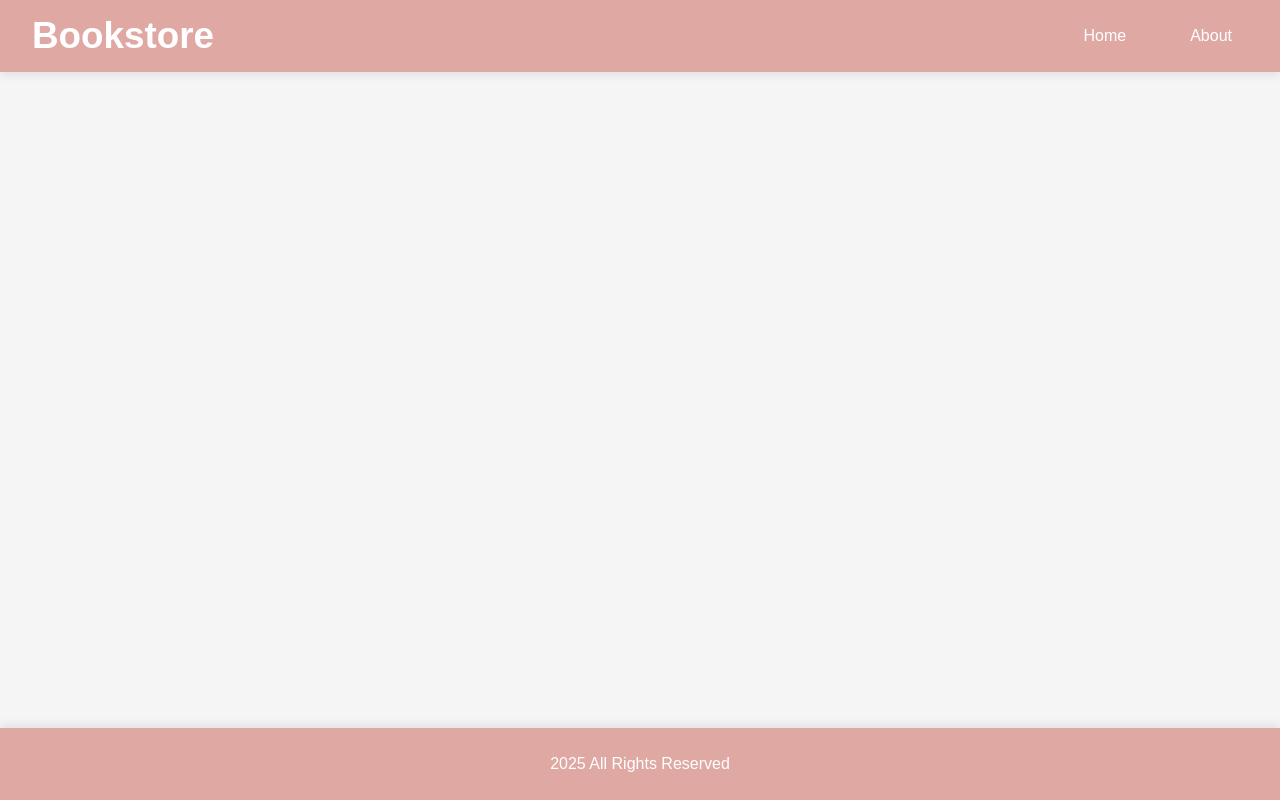
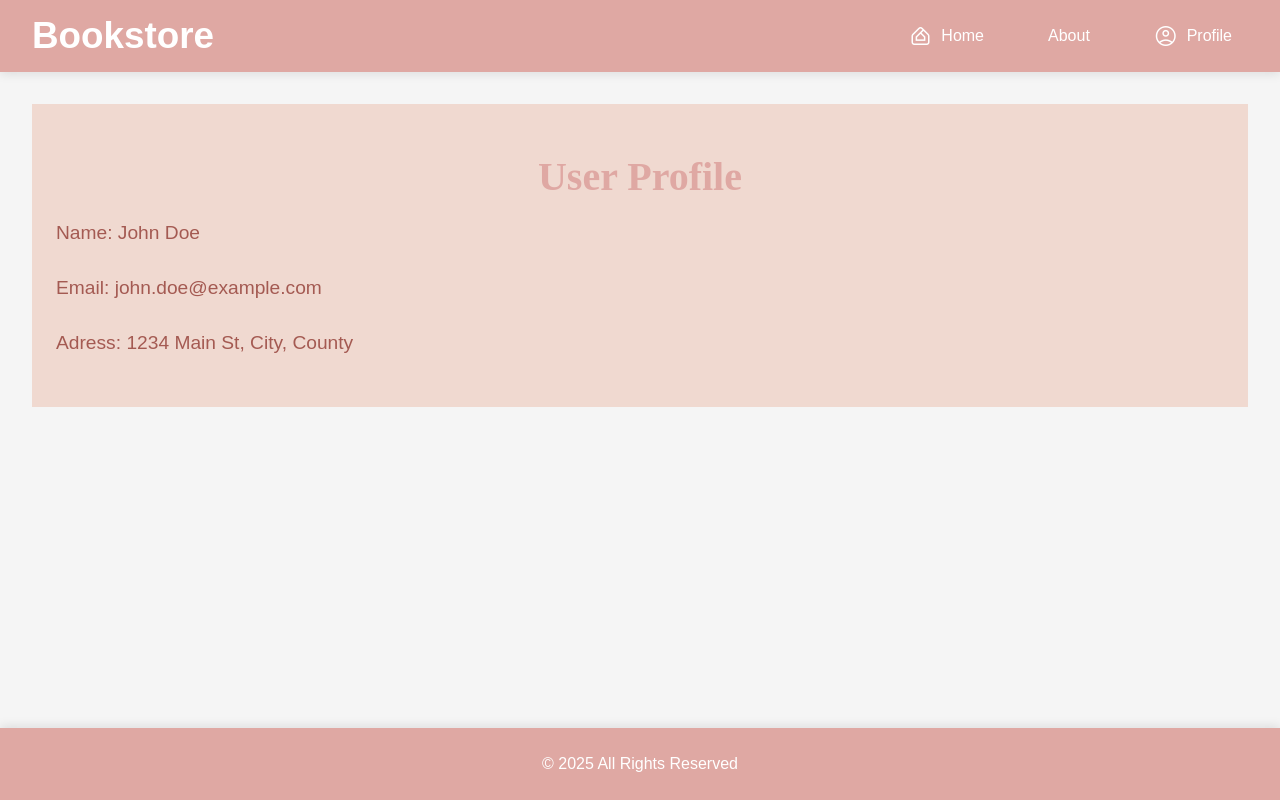
Before and after one commit to khuynh134/Bookstore, a React (Vite) app: page /profile in a window 1280 px wide. Built offline with nearby package versions, Linux system fonts and the light colour scheme.

Commit message:
added icons and made a profile page

```diff
--- a/index.html
+++ b/index.html
@@ -4,7 +4,10 @@
     <meta charset="UTF-8" />
     <link rel="icon" type="image/svg+xml" href="/vite.svg" />
     <meta name="viewport" content="width=device-width, initial-scale=1.0" />
-    <title>project-449</title>
+
+    <link href="https://fonts.googleapis.com/css2?family=Material+Symbols+Outlined" rel="stylesheet" />
+
+    <title>CPSC 449 Bookstore</title>
   </head>
   <body>
     <div id="root"></div>
--- a/package.json
+++ b/package.json
@@ -12,6 +12,7 @@
   "dependencies": {
     "react": "^19.1.1",
     "react-dom": "^19.1.1",
+    "react-icons": "^5.5.0",
     "react-router-dom": "^7.9.3"
   },
   "devDependencies": {
--- a/src/App.css
+++ b/src/App.css
@@ -64,6 +64,26 @@ body {
   transform: translateY(-2px);
 }
 
+.profile-link {
+  display: flex;
+  align-items: center;
+  gap : 0.55rem;
+}
+
+.home-icon-link{
+  display: flex;
+  align-items: center;
+  gap : 0.55rem;
+}
+
+.material-symbols-outlined {
+  font-variation-settings:
+  'FILL' 0,
+  'wght' 400,
+  'GRAD' 0,
+  'opsz' 48;
+}
+
 .app-footer {
   background-color: #DFA8A3;
   color: white;
--- a/src/App.jsx
+++ b/src/App.jsx
@@ -4,6 +4,7 @@ import './App.css'
 // Import page components
 import Home from './pages/Home';
 import About from './pages/About';
+import Profile from './pages/Profile';
 
 function App() {
   return (
@@ -15,8 +16,15 @@ function App() {
             <h2>Bookstore </h2>
           </div>
           <div className="nav-links">
-            <Link to="/" className="nav-link">Home</Link>
+            <Link to="/" className="nav-link home-icon-link">
+              <span className="material-symbols-outlined">home_app_logo</span>
+              Home
+            </Link>
             <Link to="/about" className="nav-link">About</Link>
+            <Link to="/profile" className="nav-link profile-link">
+              <span className="material-symbols-outlined">account_circle</span>
+              Profile
+            </Link>
           </div>
         </nav>
 
@@ -25,12 +33,13 @@ function App() {
           <Routes>
             <Route path="/" element={<Home />} />
             <Route path="/about" element={<About />} />
+            <Route path="/profile" element={<Profile />} />
           </Routes>
         </main>
 
         {/* Footer */}
         <footer className="app-footer">
-          2025 All Rights Reserved
+          © 2025 All Rights Reserved
         </footer>
       </div>
     </BrowserRouter>
--- /dev/null
+++ b/src/pages/Profile.css
@@ -0,0 +1,23 @@
+.profile-page{
+    flex:1 ;
+    padding: 1.5rem;
+    background-color: #F0D9D0;
+}
+
+.profile-title{
+    color: #DFA8A3;
+    font-size: 2.5rem;
+    margin-bottom: 1rem;
+    text-align: center;
+    font-weight: bold;
+    font-family: 'Newsreader', serif;
+}
+
+.profile-user-info{
+    font-size: 1.2rem;
+    color: #A45A52;
+    text-align: left;
+    font-weight: normal;
+    line-height: 1.6;
+    margin-bottom: 1.5rem;
+}
--- /dev/null
+++ b/src/pages/Profile.jsx
@@ -0,0 +1,13 @@
+import './Profile.css';
+function Profile() {
+    return (
+        <div className="profile-page">
+            <h1 className="profile-title">User Profile</h1>
+            <p className="profile-user-info">Name: John Doe</p>
+            <p className="profile-user-info">Email: john.doe@example.com</p>
+            <p className="profile-user-info">Adress: 1234 Main St, City, County </p>
+        </div>
+    )
+}
+
+export default Profile;
```
Also changed, not shown: 1 other file (tests, documents, lock files or other folders).
